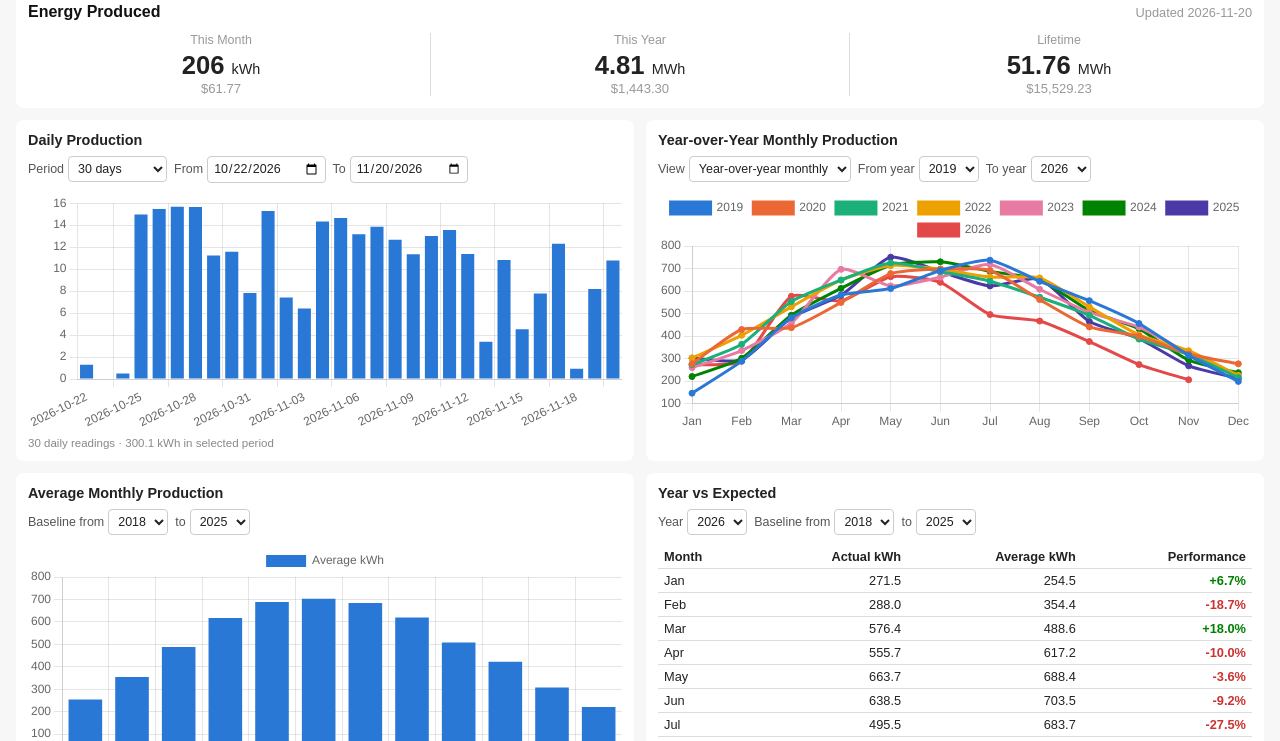
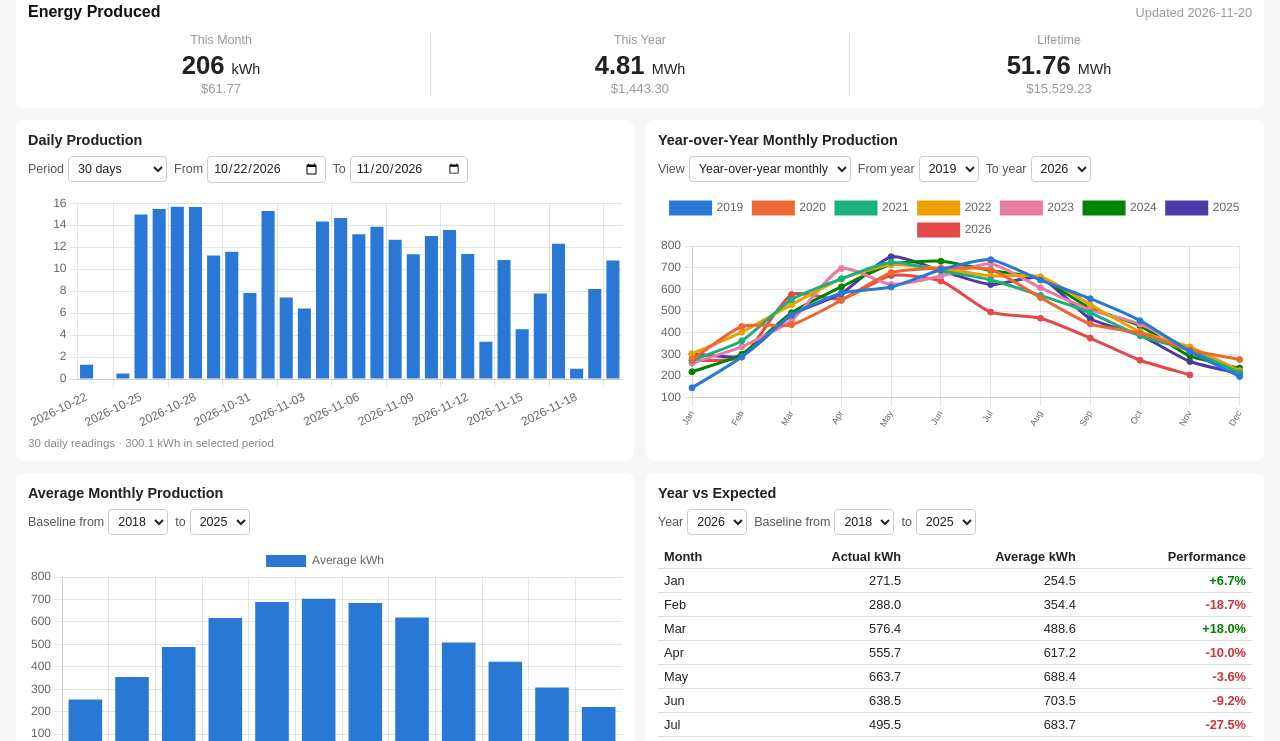
Before and after one commit to keilin/solar-edge, a plain HTML site: page docs/index.html in a window 1280 px wide. Shown: the part 59-800 px from the top of the page. Drawn offline with nearby package versions, Linux system fonts and the light colour scheme.

Commit message:
Show all historical quarter labels in QoQ chart

```diff
--- a/docs/index.html
+++ b/docs/index.html
@@ -120,7 +120,7 @@ function renderYoy(){
   byId("yoyHint").textContent="";
  }
  if(yoyChart)yoyChart.destroy();
- yoyChart=new Chart(byId("yearChart"),{type:"line",data:{labels,datasets},options:{responsive:true,interaction:{mode:"index",intersect:false},plugins:{tooltip:{callbacks:{label:ctx=>{
+ yoyChart=new Chart(byId("yearChart"),{type:"line",data:{labels,datasets},options:{responsive:true,interaction:{mode:"index",intersect:false},scales:{x:{ticks:{autoSkip:false,maxRotation:90,minRotation:60,font:{size:9}}}},plugins:{tooltip:{callbacks:{label:ctx=>{
   const value=Number(ctx.raw);
   if(!quarterly)return ctx.dataset.label+": "+fmt(value)+" kWh";
   const idx=ctx.dataIndex,prev=idx>0?Number(ctx.dataset.data[idx-1]):null;
```
